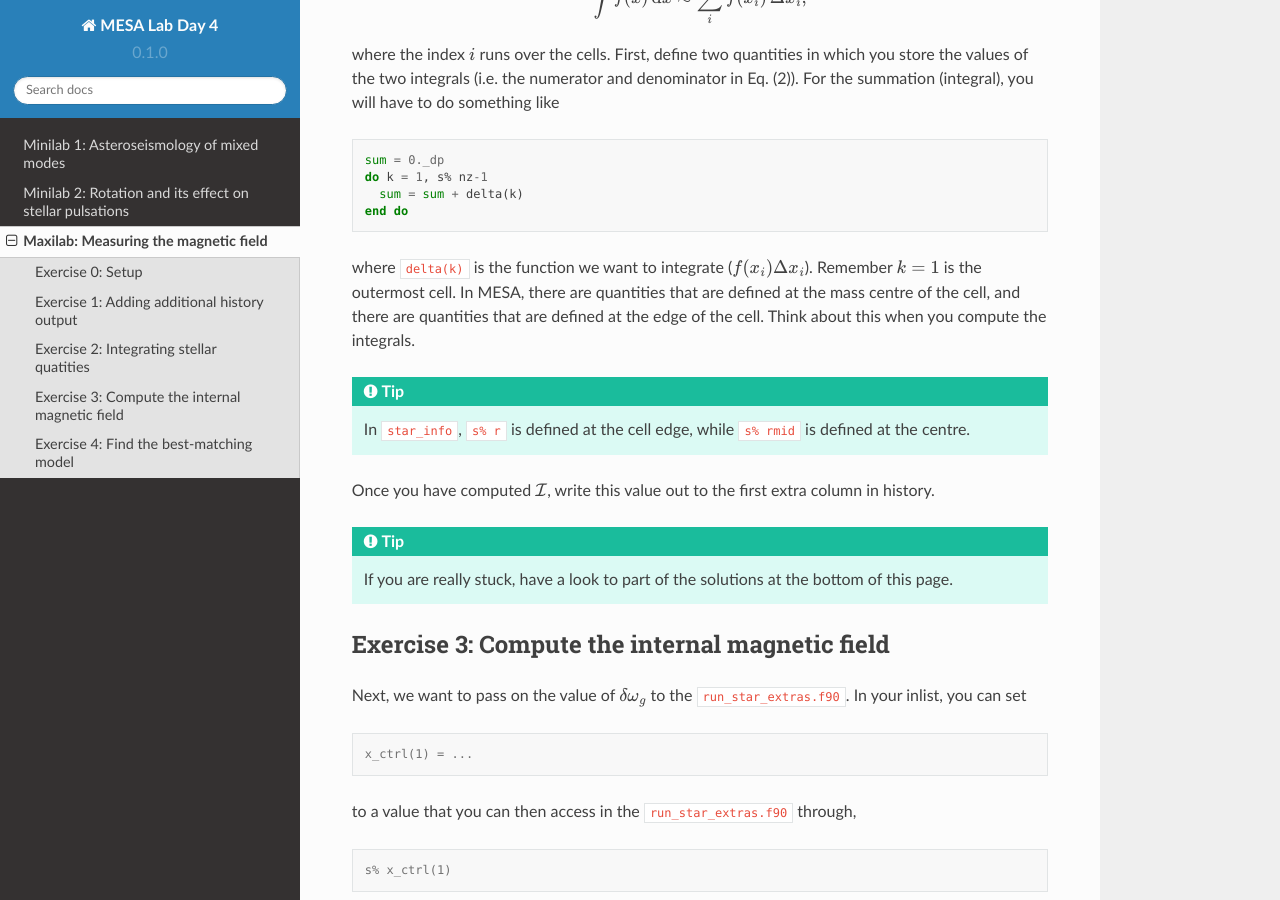
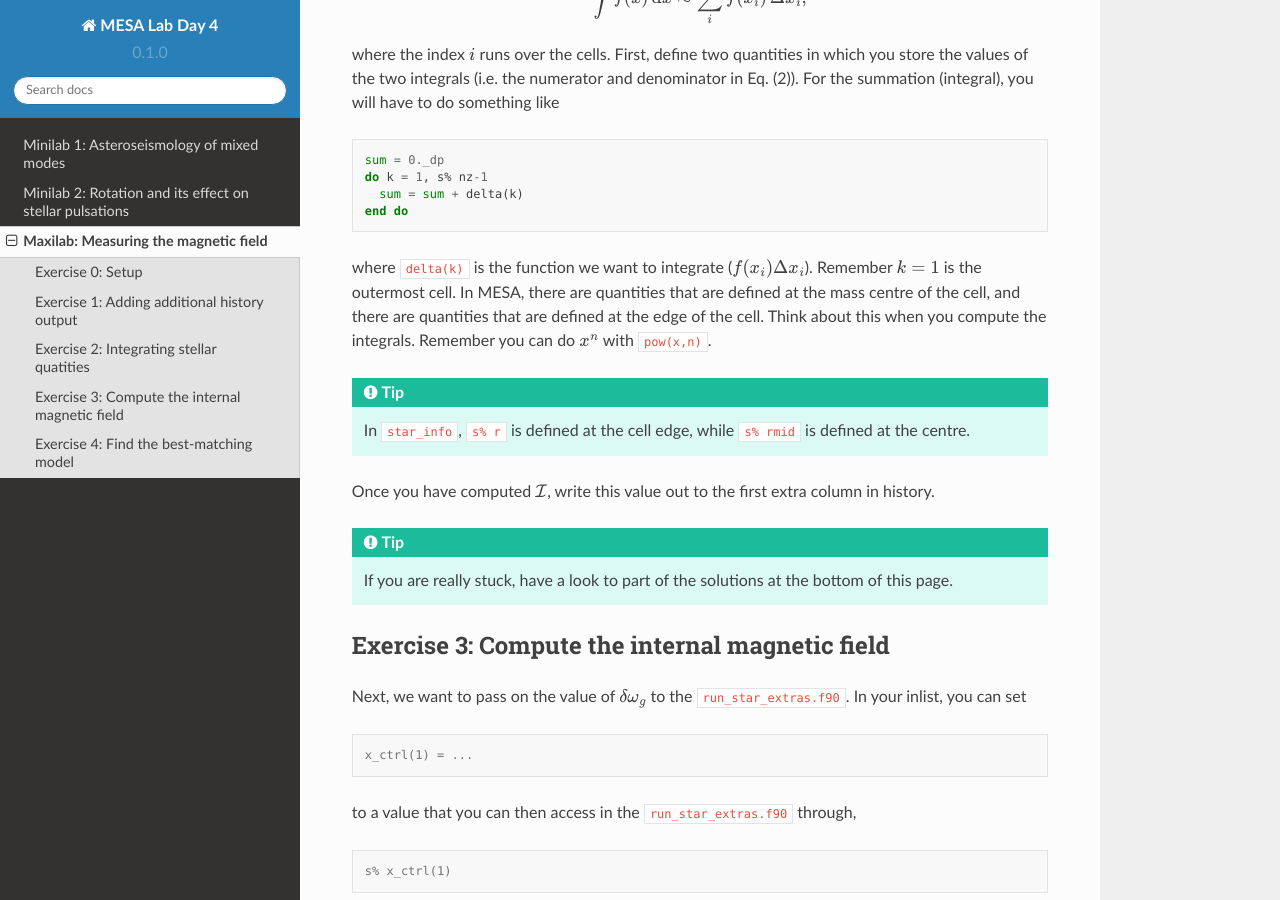
Before and after one commit to mesa-summer-school-2023/mesa-school-bugnet, a Sphinx documentation site: the page built from docs/maxilab.rst, in a window 1280 px wide and 900 px high, scrolled down 2775 px. Built offline with Sphinx 7.4.7 and the Read the Docs theme 2.0.0, drawn with Linux system fonts in a browser that asks for light colours.

Commit message:
Update maxilab.rst

```diff
--- a/docs/maxilab.rst
+++ b/docs/maxilab.rst
@@ -122,7 +122,7 @@
     end do
 
 where ``delta(k)`` is the function we want to integrate (:math:`f(x_i) \Delta x_i`). Remember :math:`k=1` is the outermost cell.
-In MESA, there are quantities that are defined at the mass centre of the cell, and there are quantities that are defined at the edge of the cell. Think about this when you compute the integrals.
+In MESA, there are quantities that are defined at the mass centre of the cell, and there are quantities that are defined at the edge of the cell. Think about this when you compute the integrals. Remember you can do :math:`x^n` with ``pow(x,n)``.
 
 .. tip::
 
```
